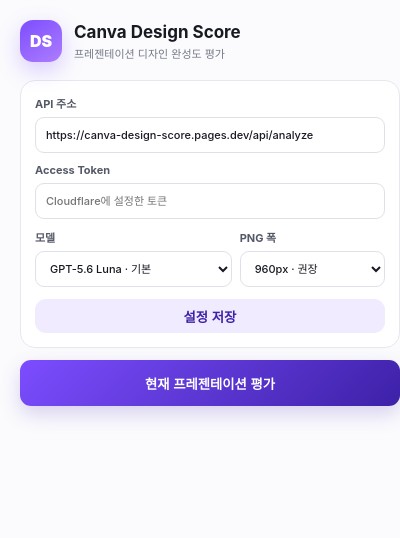
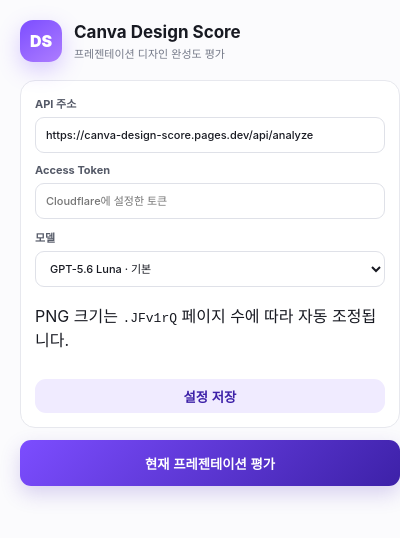
Before and after one commit to KKomaProgrammer/canva-design-score, a browser extension: page extension/popup.html in a window 400 px wide. Drawn offline with Linux system fonts and the light colour scheme.

```diff
--- a/extension/popup.html
+++ b/extension/popup.html
@@ -5,7 +5,8 @@
   <section class="settings">
     <label>API 주소<input id="endpoint" type="url" placeholder="https://canva-design-score.pages.dev/api/analyze"></label>
     <label>Access Token<input id="token" type="password" placeholder="Cloudflare에 설정한 토큰"></label>
-    <div class="row"><label>모델<select id="model"><option value="gpt-5.6-luna">GPT-5.6 Luna · 기본</option><option value="gpt-5.6-terra">GPT-5.6 Terra · 정밀</option></select></label><label>PNG 폭<select id="width"><option value="720">720px · 절약</option><option value="960" selected>960px · 권장</option><option value="1280">1280px · 고화질</option></select></label></div>
+    <label>모델<select id="model"><option value="gpt-5.6-luna">GPT-5.6 Luna · 기본</option><option value="gpt-5.6-terra">GPT-5.6 Terra · 정밀</option></select></label>
+    <p class="auto-size">PNG 크기는 <code>.JFv1rQ</code> 페이지 수에 따라 자동 조정됩니다.</p>
     <button id="save" class="quiet">설정 저장</button>
   </section>
   <button id="analyze" class="primary">현재 프레젠테이션 평가</button>
```
